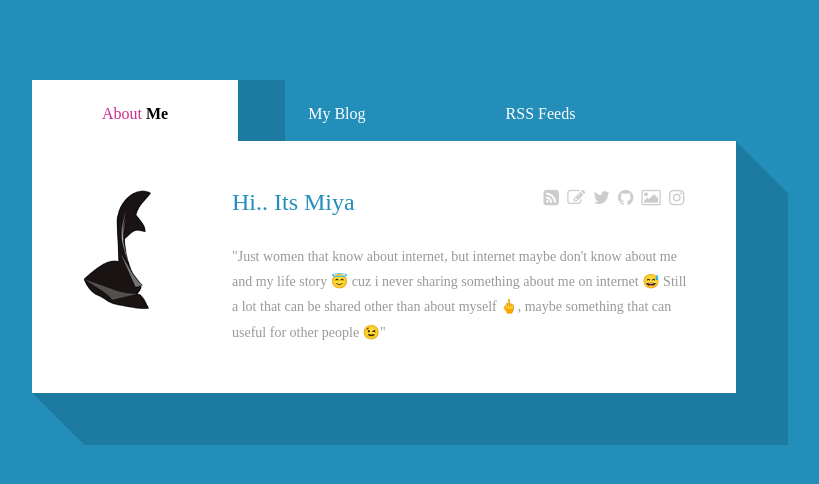
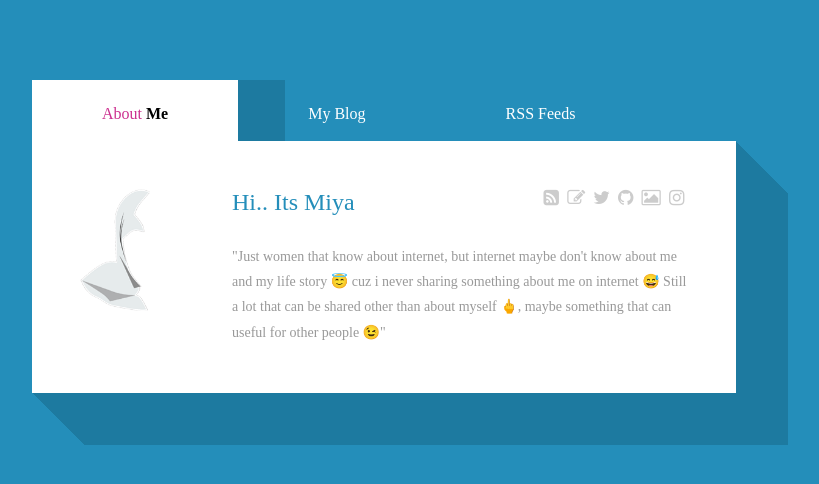
Before and after one commit to Miyaku/miyaku.github.com, a Jekyll site: the page built from index.md, in a window 1280 px wide. Shown: the top 484 px of the page, without its empty margins (256-1075 px from the left). Built offline with Jekyll 4.4.1, drawn with Linux system fonts in a browser that asks for light colours; nearby versions of some CDN libraries; some web fonts are replaced; comment, search, counter and statistics services are not loaded.

Commit message:
for my Hu

```diff
--- a/_layouts/blog.html
+++ b/_layouts/blog.html
@@ -16,7 +16,7 @@
 <div class=facts>
 <div class=facts_left>
 <script type=text/javascript src=/assets/jes/protect.js></script>
-<img src=/assets/dsg/i.png rel=nofollow class="img-responsive faa-burst animated-hover" alt="M"/>
+<img src=/assets/dsg/im.png rel=nofollow class="img-responsive faa-burst animated-hover" alt="M"/>
 </div>
 <div class=facts_right>
 <div class=facts_right1>
```
Also changed, not shown: assets/dsg/im.png (added).
